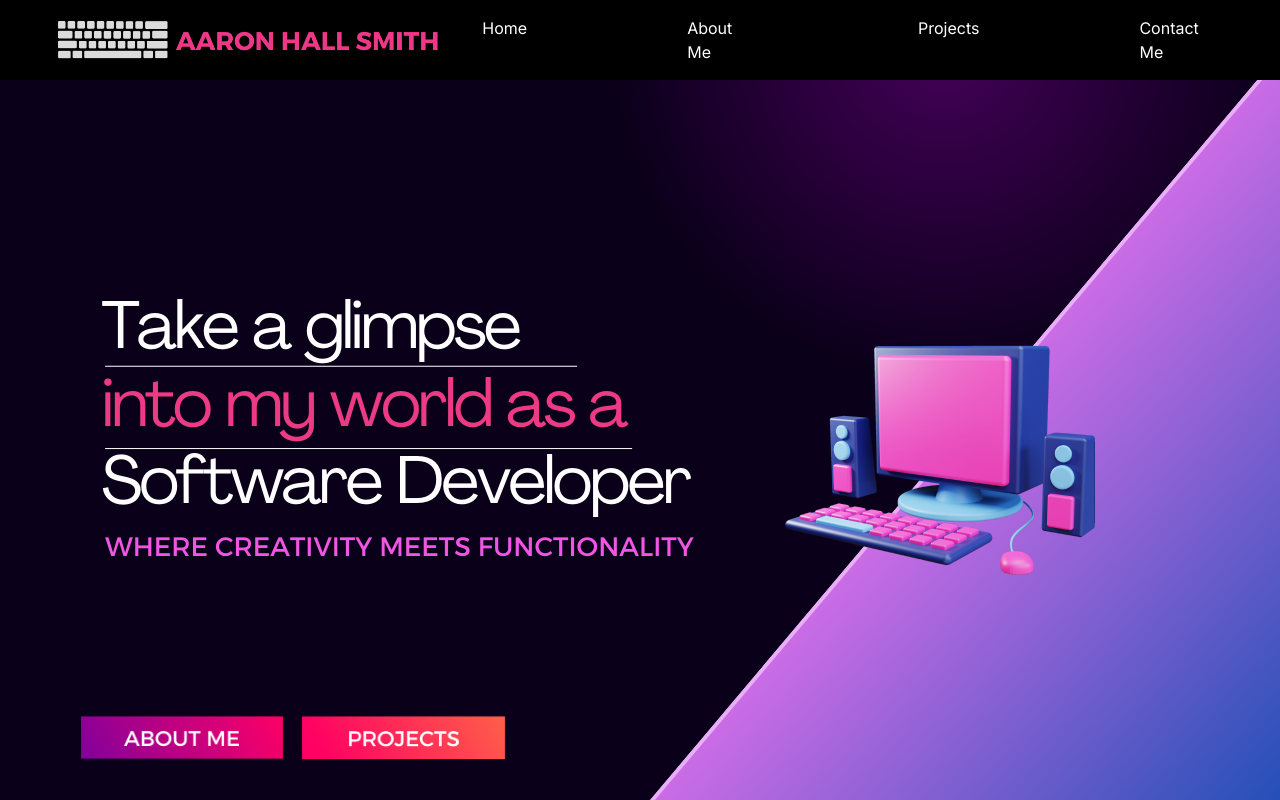
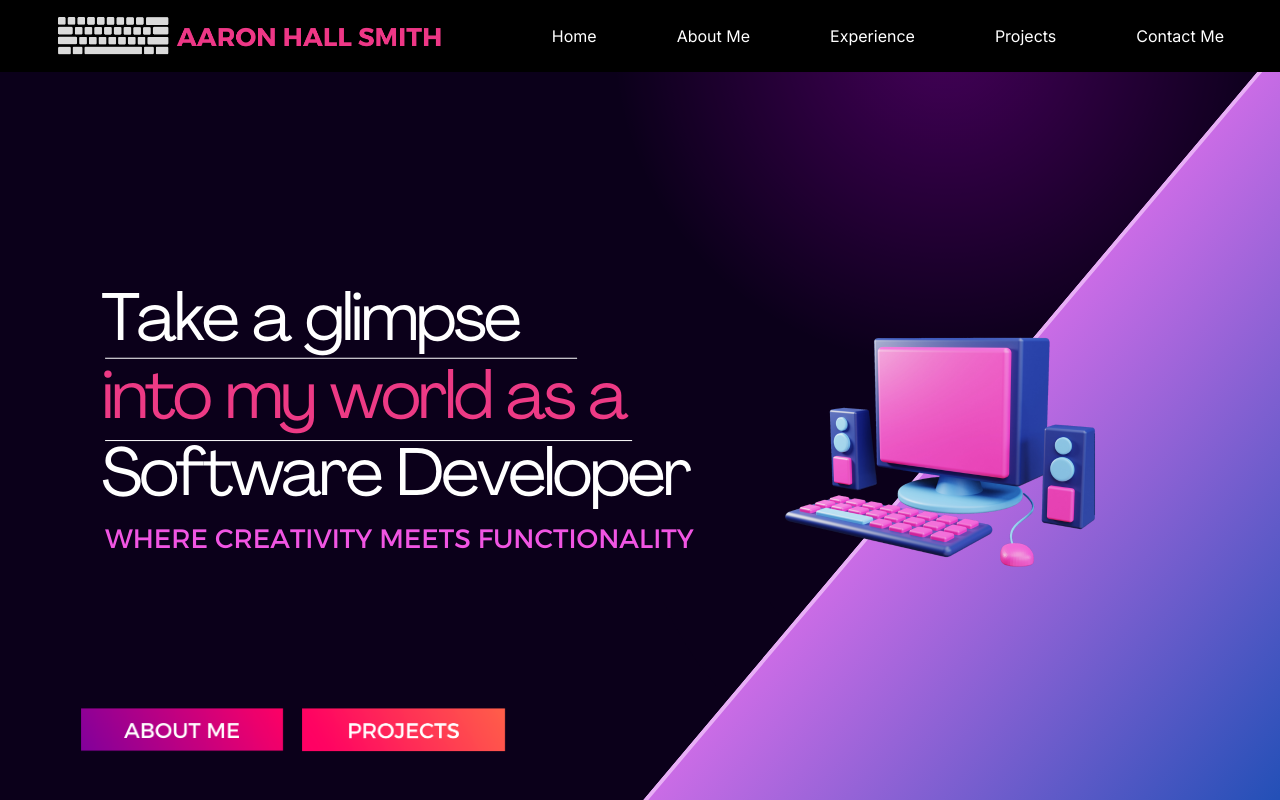
Before and after one commit to AaronNewTech/portfolio, a Next.js app: page / in a window 1280 px wide. Shown: the top 800 px of the page. Built offline with nearby package versions, Linux system fonts and the light colour scheme.

Commit message:
added email form and fixed navbar and button links

```diff
--- a/app/navbar.tsx
+++ b/app/navbar.tsx
@@ -5,7 +5,7 @@ import Link from "next/link";
 export default function Navbar() {
   return (
     <div className="sticky top-0 z-50 bg-black text-white my- px-4">
-      <div className="sticky top-0 z-50 flex items-center justify-between lg:py-4 ml-10 mr-10" >
+      <div className="sticky top-0 z-50 flex items-center justify-between lg:py-4 ml-10 mr-10">
         <div className="w-1/3 mr-10">
           <Image
             src="/images/homepage1/aaron.png"
@@ -18,12 +18,15 @@ export default function Navbar() {
             z-Index={10}
           />
         </div>
-        <ul className="flex space-x-40">
+        <ul className="flex space-x-20">
           <li>
             <Link href="/#home">Home</Link>
           </li>
           <li>
             <Link href="/#about-me">About Me</Link>
+          </li>
+          <li>
+            <Link href="/#experience">Experience</Link>
           </li>
           <li>
             <Link href="/#projects">Projects</Link>
@@ -36,7 +39,6 @@ export default function Navbar() {
     </div>
   );
 }
-
 
 // import React from "react";
 // import Image from "next/image";
--- a/app/page.tsx
+++ b/app/page.tsx
@@ -53,7 +53,7 @@ export default function Home() {
           <div className="relative h-screen aspect-auto bg-cover bg-fixed bg-[url('/images/about/about-me-image.png')] bg-no-repeat"></div>
         </div>
 
-        <div id="about-me" className="w-full h-full relative">
+        <div id="experience" className="w-full h-full relative">
           <div className="relative h-screen aspect-auto bg-cover bg-[url('/images/about/experience-page.png')] bg-no-repeat"></div>
         </div>
 
```
